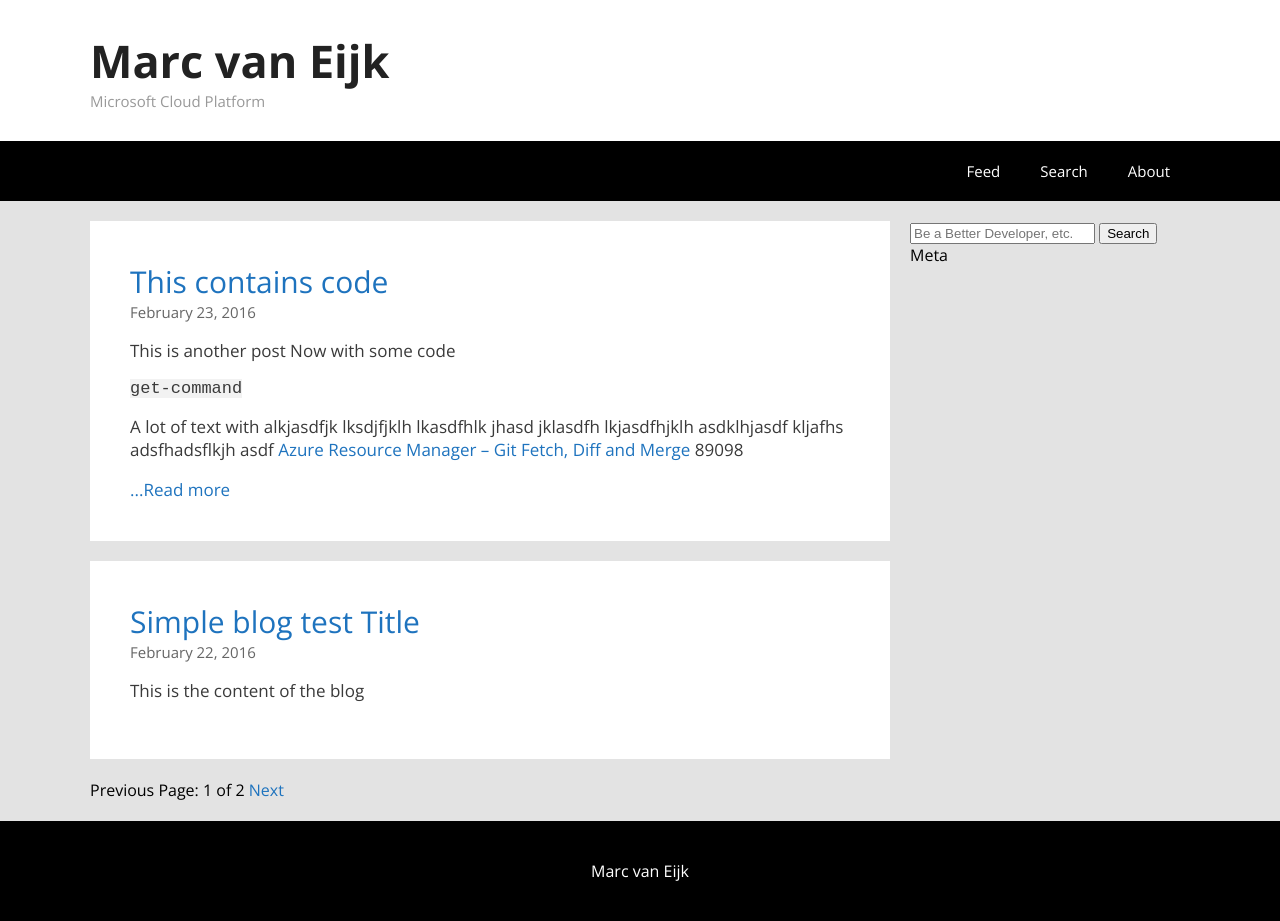
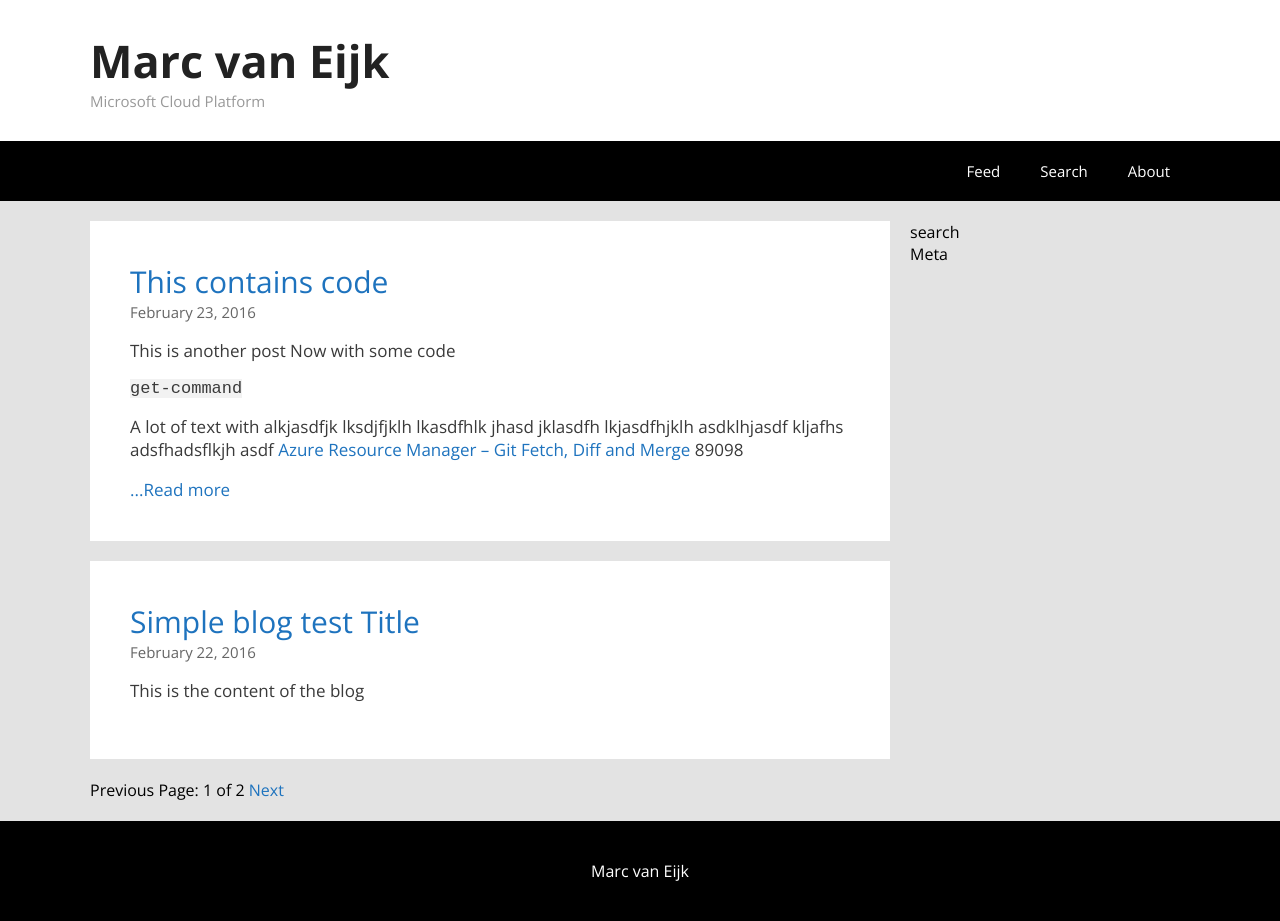
Before and after one commit to marcvaneijkdemo/marcvaneijkdemo.github.io, a Jekyll site: the page built from index.html, in a window 1280 px wide. Built offline with Jekyll 4.4.1, drawn with Linux system fonts in a browser that asks for light colours; the list of posts is cut into pages by our own code.

Commit message:
Update default.html

```diff
--- a/_layouts/default.html
+++ b/_layouts/default.html
@@ -33,12 +33,7 @@
         <div class="siteContent">{{ content }}</div>
         <div class="siteWidgets">
             <div class="widgetSearch">
-                <div id="search">
-                    <form role="search" method="get" action="{{site.baseurl}}/search/">
-                        <input id="searchString" name="searchString" placeholder="Be a Better Developer, etc." type="text">
-                        <input id="searchButton" name="googleSearchName" type="submit" value="Search">
-                    </form>
-                </div>
+                <div id="search">search</div>
             </div>
             <div class="widgetMeta">Meta</div>
         </div>
```
